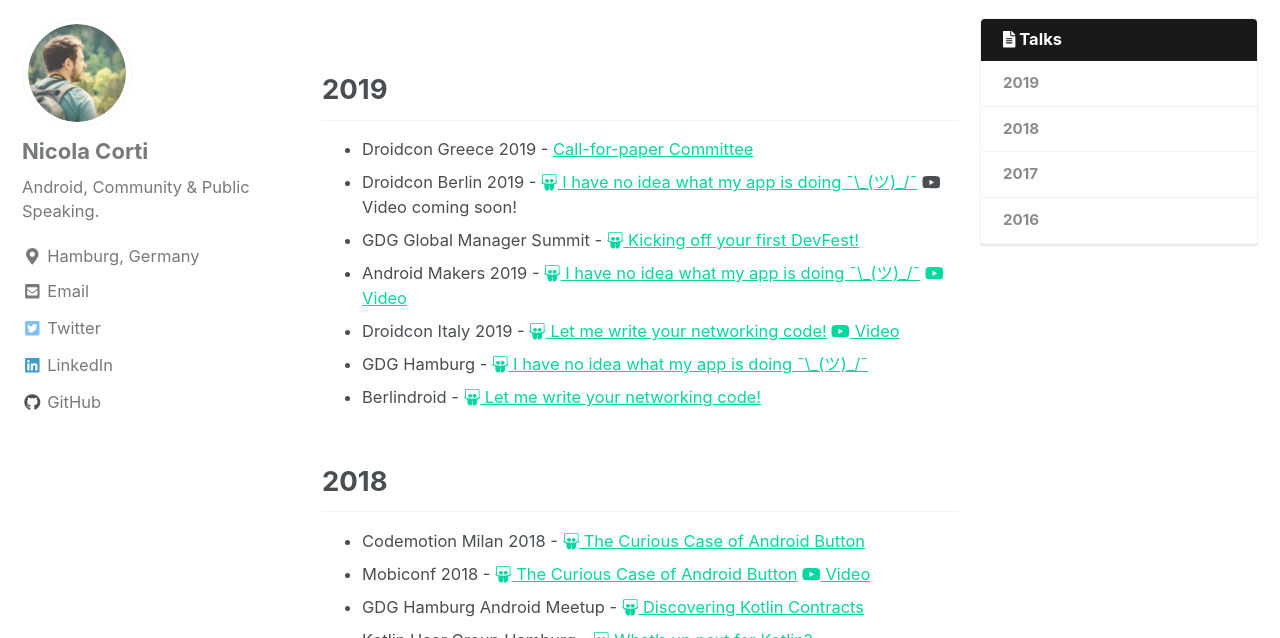
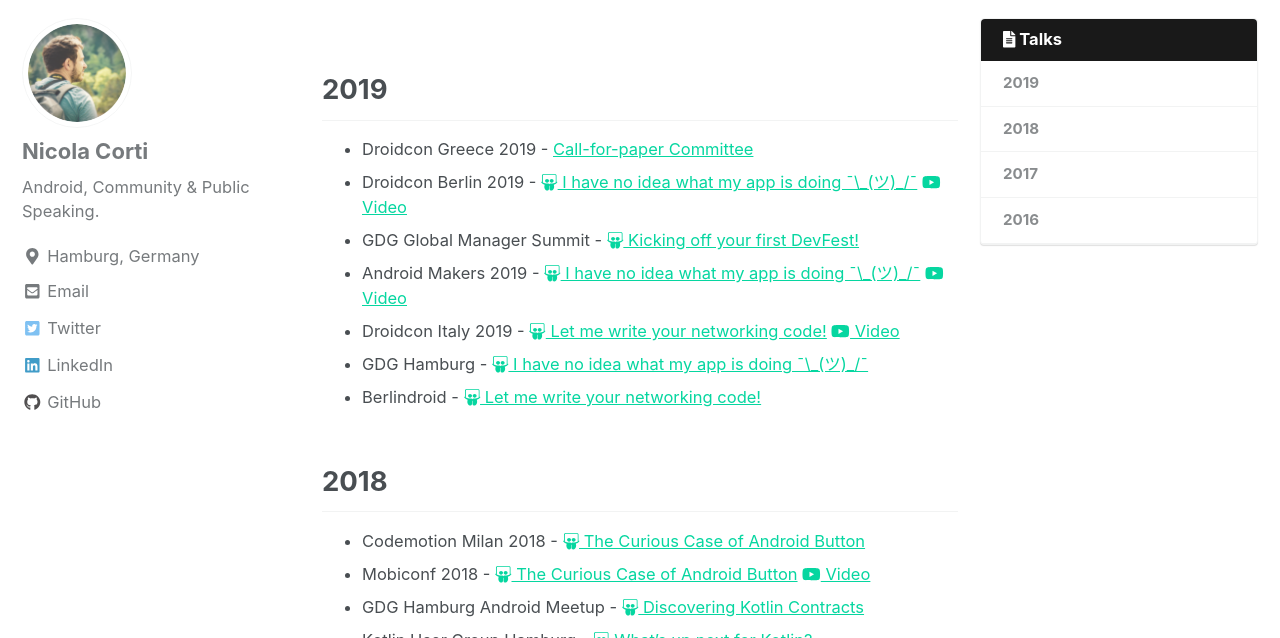
Before and after one commit to cortinico/cortinico.github.io, a Jekyll site: the page built from _pages/talks.md, in a window 1280 px wide and 900 px high, cut to the strip 262-900 px from the top of the window. Built offline with Jekyll 4.4.1, drawn with Linux system fonts in a browser that asks for light colours; nearby versions of some CDN libraries.

Commit message:
Adding link for Droidcon Berlin video

```diff
--- a/_pages/talks.md
+++ b/_pages/talks.md
@@ -19,7 +19,7 @@
 ## 2019
 
 * Droidcon Greece 2019 - [Call-for-paper Committee](https://droidcon.gr/)
-* Droidcon Berlin 2019 - [<i class="fab fa-slideshare"></i> I have no idea what my app is doing ¯\\\_(ツ)_/¯](http://bit.ly/ihavenoideawhatmyappisdoing) <i class="fab fa-youtube"></i> Video coming soon!
+* Droidcon Berlin 2019 - [<i class="fab fa-slideshare"></i> I have no idea what my app is doing ¯\\\_(ツ)_/¯](http://bit.ly/ihavenoideawhatmyappisdoing) [<i class="fab fa-youtube"></i> Video](https://www.droidcon.com/media-detail?video=352670033)
 * GDG Global Manager Summit - [<i class="fab fa-slideshare"></i> Kicking off your first DevFest!](http://bit.ly/howtodevfest)
 * Android Makers 2019 - [<i class="fab fa-slideshare"></i> I have no idea what my app is doing ¯\\\_(ツ)_/¯](http://bit.ly/ihavenoideawhatmyappisdoing) [<i class="fab fa-youtube"></i> Video](https://www.youtube.com/watch?v=GtZ-WZWoneQ)
 * Droidcon Italy 2019 - [<i class="fab fa-slideshare"></i> Let me write your networking code!](http://bit.ly/slides-codegen) [<i class="fab fa-youtube"></i> Video](https://www.youtube.com/watch?v=A8kL2QYp8wE)
```
